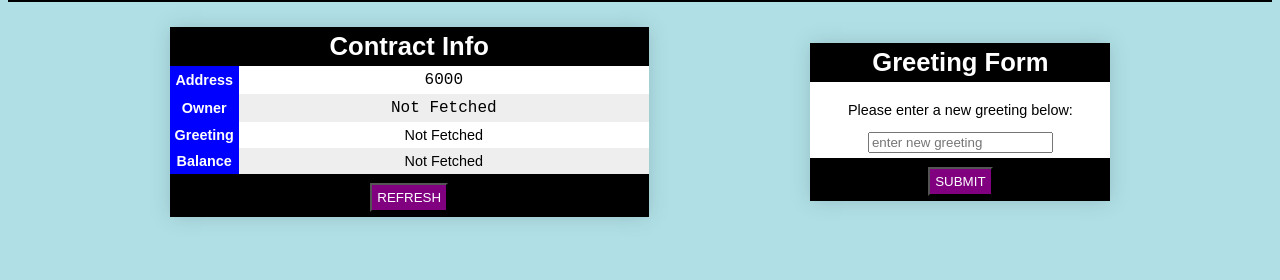
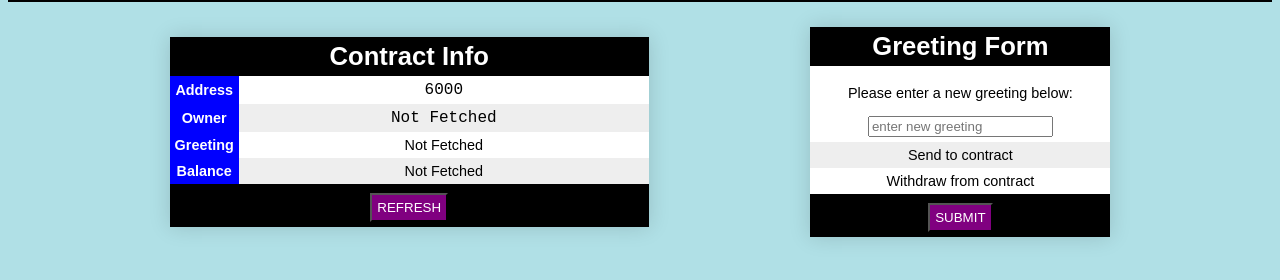
Before and after one commit to TommyWeb22/Greeter, a plain HTML site: page index.html in a window 1280 px wide. Shown: the part 48-328 px from the top of the page. Drawn offline with Linux system fonts and the light colour scheme.

Commit message:
Add other actions

```diff
--- a/index.html
+++ b/index.html
@@ -73,13 +73,15 @@
         </div>
         <div>
         <table class = "styled-table">
-            <thead><th>Greeting Form</th></thead>
-            <tbody><td>
+            <thead><tr><th>Greeting Form</th></tr></thead>
+            <tbody><tr><td>
             <form>
                 <p>Please enter a new greeting below:</p>
                 <input type = "text" placeholder = "enter new greeting" id = "newgreeting" />
             </form>
-            </td>
+            </td></tr>
+            <tr><td>Send to contract</td></tr>
+            <tr><td>Withdraw from contract</td></tr>
             </tbody>
             <tfoot>
                 <th>
```
